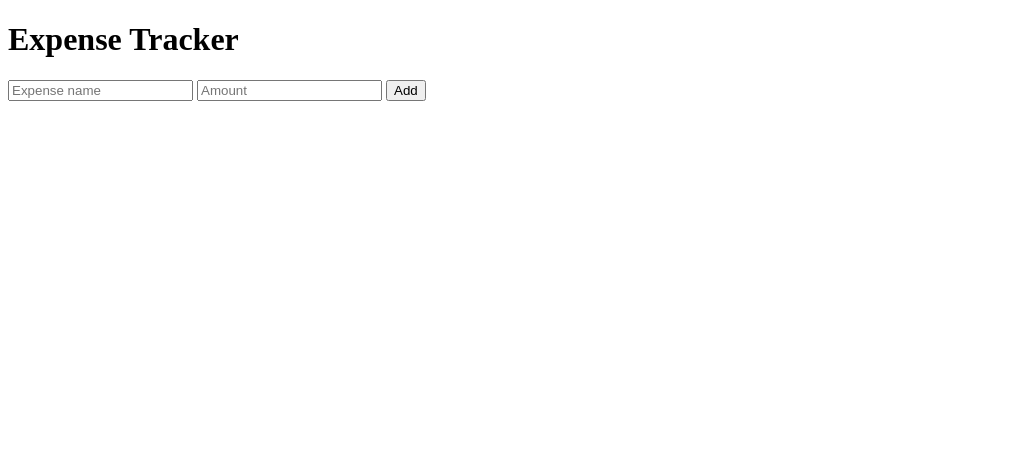
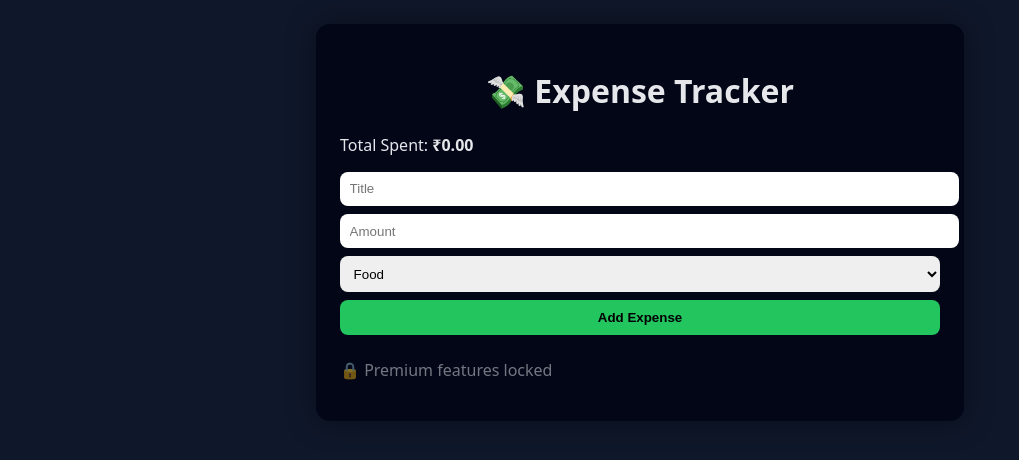
Before and after one commit to Ajay66-sketch/expense-tracker, a Flask app: page / in a window 1280 px wide. Shown: the top 460 px of the page, without its empty margins (0-1019 px from the left). Run offline with Flask 3, Linux system fonts and the light colour scheme; data that the repository does not hold is empty.

Commit message:
Enhance index.html with styling and expense features

```diff
--- a/templates/index.html
+++ b/templates/index.html
@@ -1,22 +1,90 @@
 <!DOCTYPE html>
-<html lang="en">
+<html>
 <head>
-    <meta charset="UTF-8">
     <title>Expense Tracker</title>
+    <meta name="viewport" content="width=device-width, initial-scale=1">
+    <style>
+        body {
+            font-family: system-ui, sans-serif;
+            background: #0f172a;
+            color: #e5e7eb;
+            padding: 1rem;
+        }
+        .card {
+            max-width: 600px;
+            margin: auto;
+            background: #020617;
+            padding: 1.5rem;
+            border-radius: 14px;
+            box-shadow: 0 0 30px rgba(0,0,0,.4);
+        }
+        h1 { text-align: center; }
+        input, select, button {
+            width: 100%;
+            padding: .6rem;
+            margin-bottom: .5rem;
+            border-radius: 8px;
+            border: none;
+        }
+        button {
+            background: #22c55e;
+            font-weight: bold;
+            cursor: pointer;
+        }
+        .expense {
+            display: flex;
+            gap: .5rem;
+            margin-top: .6rem;
+        }
+        .expense form { flex: 1; }
+        .danger { background: #ef4444; }
+        .locked { opacity: .5; }
+    </style>
 </head>
+
 <body>
-    <h1>Expense Tracker</h1>
-    <form action="/add" method="post">
-        <input type="text" name="name" placeholder="Expense name" required>
-        <input type="number" step="0.01" name="amount" placeholder="Amount" required>
-        <button type="submit">Add</button>
+<div class="card">
+    <h1>💸 Expense Tracker</h1>
+    <p>Total Spent: <strong>₹{{ "%.2f"|format(total) }}</strong></p>
+
+    <form method="POST">
+        <input name="title" placeholder="Title" required>
+        <input type="number" name="amount" step="0.01" placeholder="Amount" required>
+        <select name="category" required>
+            <option>Food</option>
+            <option>Travel</option>
+            <option>Shopping</option>
+            <option>Bills</option>
+            <option>Other</option>
+        </select>
+        <button>Add Expense</button>
     </form>
-    <ul>
-        {% for expense in expenses %}
-        <li>{{ expense.name }}: ${{ expense.amount }}
-            <a href="/delete/{{ loop.index0 }}">Delete</a>
-        </li>
+
+    {% for e in expenses %}
+    <div class="expense">
+        <form method="POST" action="/edit/{{ e.id }}">
+            <input name="title" value="{{ e.title }}">
+            <input type="number" name="amount" value="{{ e.amount }}">
+            <input name="category" value="{{ e.category }}">
+            <button>Update</button>
+        </form>
+        <form method="POST" action="/delete/{{ e.id }}">
+            <button class="danger">X</button>
+        </form>
+    </div>
+    {% endfor %}
+
+    {% if is_premium %}
+        <h3>📊 Category Summary</h3>
+        {% for c in category_summary %}
+            <p>{{ c.category }} — ₹{{ "%.2f"|format(c.total) }}</p>
         {% endfor %}
-    </ul>
+        <a href="/export"><button>⬇ Export CSV</button></a>
+    {% else %}
+        <div class="locked">
+            <p>🔒 Premium features locked</p>
+        </div>
+    {% endif %}
+</div>
 </body>
 </html>
```
